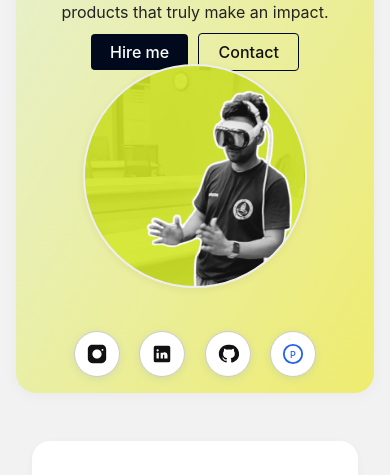
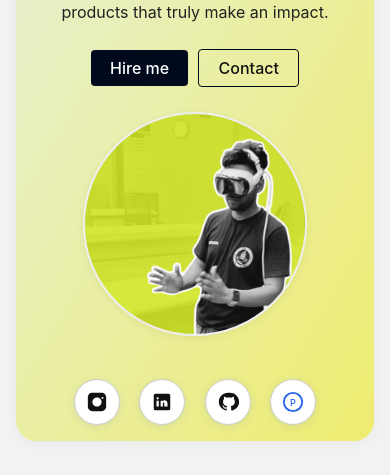
Before and after one commit to namannaitik34/naitik.dev, a React (Vite) app: page / in a window 390 px wide. Shown: the part 626-1101 px from the top of the page. Built offline with nearby package versions, Linux system fonts and the light colour scheme.

Commit message:
hero-desc margin

```diff
--- a/src/App.css
+++ b/src/App.css
@@ -218,6 +218,9 @@ body, html, #root {
   min-height: 320px;
   box-shadow: 0 2px 16px rgba(0,0,0,0.04);
 }
+.hero-desc{
+  margin-bottom: 2rem;
+}
 @media (max-width: 700px) {
   .hero-section {
     flex-direction: column;
@@ -233,6 +236,13 @@ body, html, #root {
   }
   .hero-content {
     text-align: center;
+  }
+
+  .hero-image-container {
+    margin-top: 2rem;
+  }
+  .hero-desc{
+    margin-bottom: 2rem;
   }
 }
 .hero-image-container {
```
